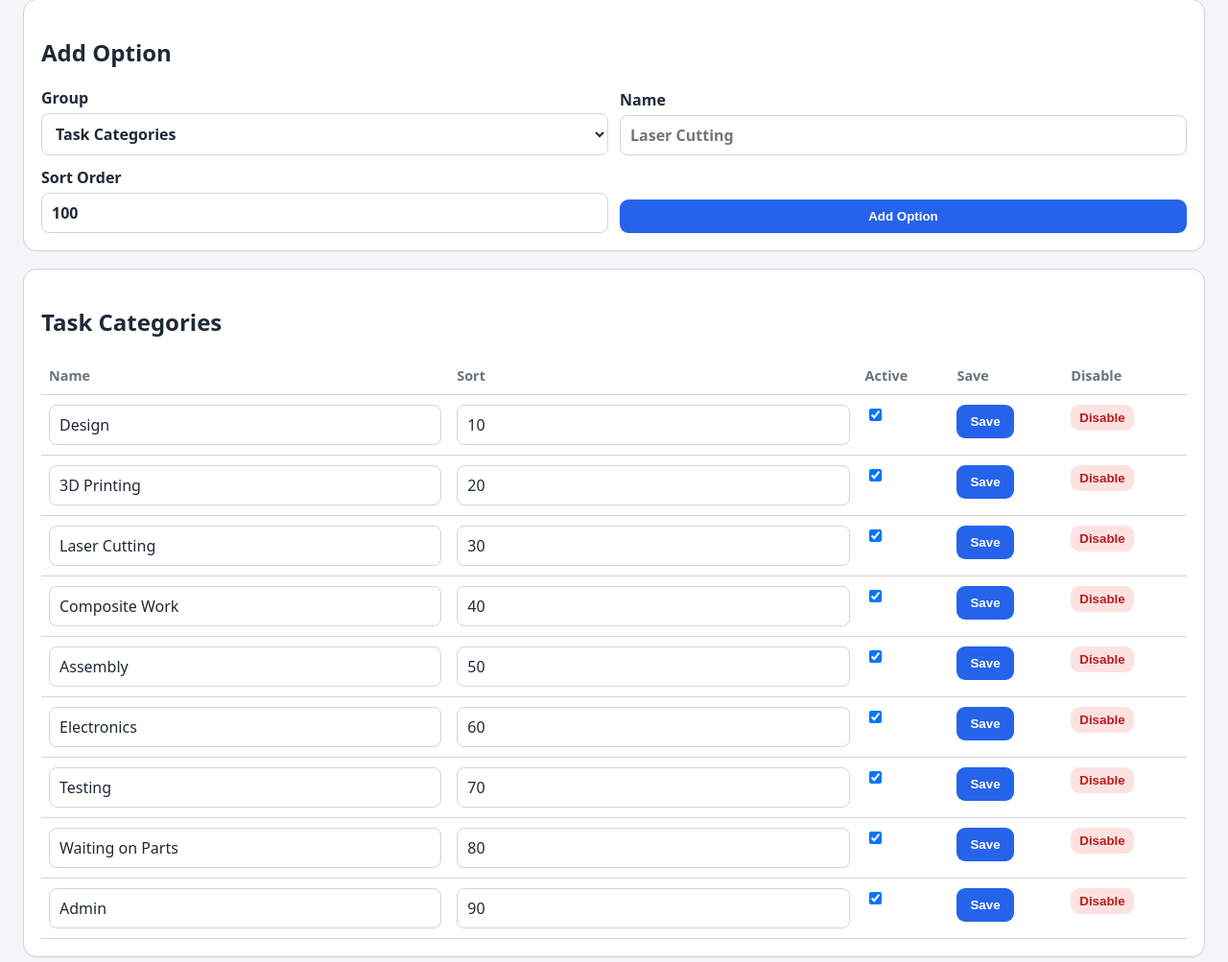
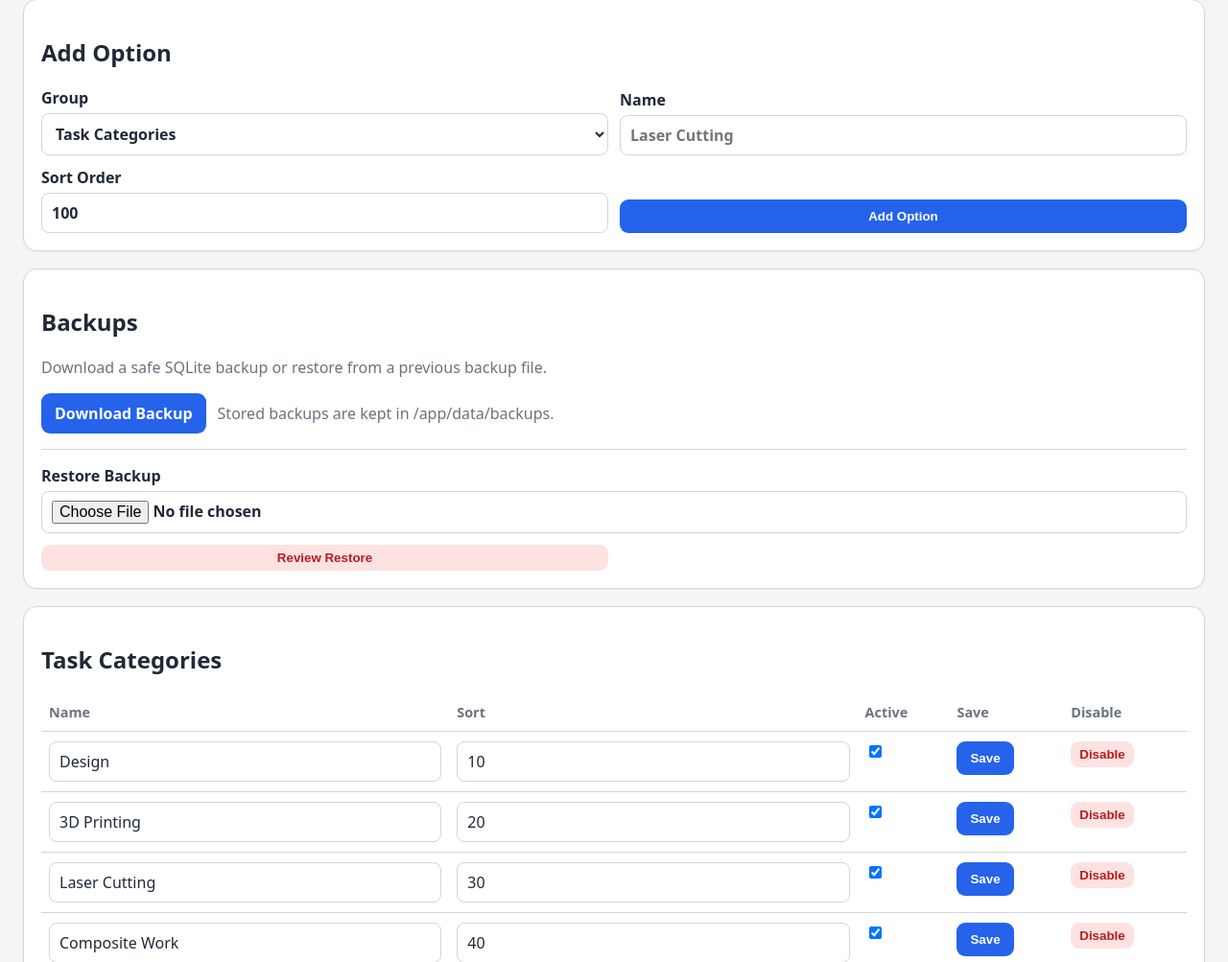
Before and after one commit to SupraSnipe/Project-Ignition, a FastAPI app: page /settings in a window 1280 px wide. Shown: the part 169-1172 px from the top of the page at 96% size. Run offline with FastAPI, Linux system fonts and the light colour scheme; data comes from the database, SQL or seed files in the repository; both versions use the stored data as it was after the commit; parts of the project's set-up code (start-up, migrations or seed data) failed here and were passed over.

Commit message:
v0.0.5 Alpha

```diff
--- a/app/main.py
+++ b/app/main.py
@@ -2,13 +2,14 @@ from __future__ import annotations
 
 import os
 import logging
+import re
 import sqlite3
 from datetime import date, datetime, timedelta
 from pathlib import Path
 from typing import Optional
 
-from fastapi import FastAPI, Form, HTTPException, Request
-from fastapi.responses import RedirectResponse
+from fastapi import FastAPI, File, Form, HTTPException, Request, UploadFile
+from fastapi.responses import FileResponse, RedirectResponse
 from fastapi.staticfiles import StaticFiles
 from fastapi.templating import Jinja2Templates
 from sqlmodel import Field, Session, SQLModel, create_engine, select
@@ -44,6 +45,7 @@ def config_value(name: str, default: str) -> str:
 APP_NAME = config_value("APP_NAME", "Build Planner")
 APP_ENV = config_value("APP_ENV", "development")
 DB_PATH = config_value("DATABASE_PATH", "/app/data/build_planner.db")
+BACKUP_DIR = config_value("BACKUP_DIR", "/app/data/backups")
 LOG_LEVEL = config_value("LOG_LEVEL", "INFO").upper()
 DEFAULT_THEME = config_value("DEFAULT_THEME", "light").lower()
 if DEFAULT_THEME not in {"light", "dark"}:
@@ -56,6 +58,7 @@ logging.basicConfig(
 logger = logging.getLogger("project_ignition")
 
 Path(DB_PATH).parent.mkdir(parents=True, exist_ok=True)
+Path(BACKUP_DIR).mkdir(parents=True, exist_ok=True)
 
 engine = create_engine(f"sqlite:///{DB_PATH}", connect_args={"check_same_thread": False})
 
@@ -147,6 +150,116 @@ DEFAULT_LOOKUPS = {
         "Logistics",
     ],
 }
+
+EXPECTED_RESTORE_TABLES = {"project", "task", "lookupoption"}
+
+
+def timestamp_slug() -> str:
+    return datetime.now().strftime("%Y-%m-%d_%H%M%S")
+
+
+def backup_name_prefix() -> str:
+    slug = re.sub(r"[^a-z0-9]+", "_", APP_NAME.lower()).strip("_")
+    if slug == "build_planner":
+        return "ignition"
+    return slug or "ignition"
+
+
+def backup_filename(kind: str = "backup") -> str:
+    prefix = backup_name_prefix()
+    if kind == "safety":
+        return f"{prefix}_pre_restore_{timestamp_slug()}.db"
+    if kind == "pending":
+        return f"restore_pending_{timestamp_slug()}.db"
+    return f"{prefix}_backup_{timestamp_slug()}.db"
+
+
+def backup_path(filename: str) -> Path:
+    path = (Path(BACKUP_DIR) / filename).resolve()
+    backup_root = Path(BACKUP_DIR).resolve()
+    if backup_root not in path.parents and path != backup_root:
+        raise HTTPException(status_code=400, detail="Invalid backup path")
+    return path
+
+
+def create_database_backup(kind: str = "backup") -> Path:
+    destination = backup_path(backup_filename(kind))
+    source = sqlite3.connect(DB_PATH)
+    try:
+        target = sqlite3.connect(destination)
+        try:
+            source.backup(target)
+            target.commit()
+        finally:
+            target.close()
+    finally:
+        source.close()
+    logger.info("Created %s database backup at %s", kind, destination)
+    return destination
+
+
+def validate_database_backup(path: Path) -> tuple[bool, str]:
+    if path.suffix.lower() != ".db":
+        return False, "Backup files must use the .db extension."
+
+    try:
+        with path.open("rb") as handle:
+            header = handle.read(16)
+        if header != b"SQLite format 3\x00":
+            return False, "Uploaded file is not a SQLite database."
+
+        connection = sqlite3.connect(f"file:{path}?mode=ro", uri=True)
+        try:
+            quick_check = connection.execute("PRAGMA quick_check").fetchone()
+            if not quick_check or quick_check[0] != "ok":
+                return False, "SQLite integrity check failed."
+            rows = connection.execute(
+                "SELECT name FROM sqlite_master WHERE type = 'table'"
+            ).fetchall()
+            tables = {row[0] for row in rows}
+        finally:
+            connection.close()
+    except sqlite3.Error:
+        logger.exception("Restore validation failed for %s", path)
+        return False, "Uploaded file could not be read as a SQLite database."
+    except OSError:
+        logger.exception("Restore validation could not read %s", path)
+        return False, "Uploaded file could not be read."
+
+    missing = sorted(EXPECTED_RESTORE_TABLES - tables)
+    if missing:
+        return False, f"Backup is missing expected tables: {', '.join(missing)}."
+    return True, ""
+
+
+def pending_restore_path(filename: str) -> Path:
+    if Path(filename).name != filename or not filename.startswith("restore_pending_"):
+        raise HTTPException(status_code=400, detail="Invalid restore file")
+    return backup_path(filename)
+
+
+def restore_database_from_backup(path: Path) -> Path:
+    valid, message = validate_database_backup(path)
+    if not valid:
+        logger.warning("Rejected restore from %s: %s", path, message)
+        raise HTTPException(status_code=400, detail=message)
+
+    safety_backup = create_database_backup(kind="safety")
+    engine.dispose()
+    replacement = sqlite3.connect(path)
+    try:
+        target = sqlite3.connect(DB_PATH)
+        try:
+            replacement.backup(target)
+            target.commit()
+        finally:
+            target.close()
+    finally:
+        replacement.close()
+    logger.info("Restored database from %s after safety backup %s", path, safety_backup)
+    run_migrations()
+    init_db()
+    return safety_backup
 
 
 def table_exists(connection: sqlite3.Connection, table_name: str) -> bool:
@@ -642,6 +755,177 @@ def settings_page(request: Request):
         {
             "lookups": lookups,
             "lookup_groups": LOOKUP_GROUPS,
+            "backup_dir": BACKUP_DIR,
+        },
+    )
+
+
+@app.get("/backups/download")
+def download_backup():
+    try:
+        path = create_database_backup()
+    except Exception:
+        logger.exception("Backup download failed")
+        raise
+    logger.info("Serving database backup download %s", path.name)
+    return FileResponse(path, media_type="application/octet-stream", filename=path.name)
+
+
+@app.post("/backups/restore/preview")
+def preview_restore(request: Request, backup_file: UploadFile = File(...)):
+    original_name = backup_file.filename or ""
+    if not original_name.lower().endswith(".db"):
+        backup_file.file.close()
+        logger.warning("Rejected restore upload with invalid extension: %s", original_name)
+        return render(
+            request,
+            "backup_result.html",
+            {
+                "title": "Restore Rejected",
+                "heading": "Restore Rejected",
+                "message": "Backup files must use the .db extension.",
+                "success": False,
+            },
+            status_code=400,
+        )
+
+    pending = backup_path(backup_filename("pending"))
+    try:
+        with pending.open("wb") as destination:
+            while chunk := backup_file.file.read(1024 * 1024):
+                destination.write(chunk)
+
+        valid, message = validate_database_backup(pending)
+        if not valid:
+            pending.unlink(missing_ok=True)
+            logger.warning("Rejected restore upload %s: %s", original_name, message)
+            return render(
+                request,
+                "backup_result.html",
+                {
+                    "title": "Restore Rejected",
+                    "heading": "Restore Rejected",
+                    "message": message,
+                    "success": False,
+                },
+                status_code=400,
+            )
+    except Exception:
+        pending.unlink(missing_ok=True)
+        logger.exception("Restore preview failed for %s", original_name)
+        return render(
+            request,
+            "backup_result.html",
+            {
+                "title": "Restore Error",
+                "heading": "Restore Error",
+                "message": "The uploaded backup could not be prepared for restore.",
+                "success": False,
+            },
+            status_code=500,
+        )
+    finally:
+        backup_file.file.close()
+
+    logger.info("Staged restore upload %s as %s", original_name, pending.name)
+    return render(
+        request,
+        "backup_confirm.html",
+        {
+            "title": "Confirm Restore",
+            "pending_file": pending.name,
+            "original_name": original_name,
+        },
+    )
+
+
+@app.post("/backups/restore/confirm")
+def confirm_restore(
+    request: Request,
+    pending_file: str = Form(...),
+    confirm_restore: str = Form("off"),
+):
+    if confirm_restore != "on":
+        logger.warning("Restore confirmation missing for %s", pending_file)
+        return render(
+            request,
+            "backup_result.html",
+            {
+                "title": "Restore Not Confirmed",
+                "heading": "Restore Not Confirmed",
+                "message": "Check the confirmation box before restoring a backup.",
+                "success": False,
+            },
+            status_code=400,
+        )
+
+    try:
+        path = pending_restore_path(pending_file)
+    except HTTPException as exc:
+        logger.warning("Restore rejected for invalid pending file %s: %s", pending_file, exc.detail)
+        return render(
+            request,
+            "backup_result.html",
+            {
+                "title": "Restore Rejected",
+                "heading": "Restore Rejected",
+                "message": str(exc.detail),
+                "success": False,
+            },
+            status_code=exc.status_code,
+        )
+
+    if not path.exists():
+        return render(
+            request,
+            "backup_result.html",
+            {
+                "title": "Restore File Missing",
+                "heading": "Restore File Missing",
+                "message": "The staged restore file could not be found. Upload it again and retry.",
+                "success": False,
+            },
+            status_code=400,
+        )
+
+    try:
+        safety_backup = restore_database_from_backup(path)
+        path.unlink(missing_ok=True)
+    except HTTPException as exc:
+        logger.warning("Restore rejected for %s: %s", path, exc.detail)
+        return render(
+            request,
+            "backup_result.html",
+            {
+                "title": "Restore Rejected",
+                "heading": "Restore Rejected",
+                "message": str(exc.detail),
+                "success": False,
+            },
+            status_code=exc.status_code,
+        )
+    except Exception:
+        logger.exception("Restore failed for %s", path)
+        return render(
+            request,
+            "backup_result.html",
+            {
+                "title": "Restore Error",
+                "heading": "Restore Error",
+                "message": "Restore failed. The existing database was not intentionally replaced.",
+                "success": False,
+            },
+            status_code=500,
+        )
+
+    return render(
+        request,
+        "backup_result.html",
+        {
+            "title": "Restore Complete",
+            "heading": "Restore Complete",
+            "message": f"Database restored. A pre-restore safety backup was saved as {safety_backup.name}. Reload the app if any page still shows old data.",
+            "success": True,
         },
     )
 
--- a/app/static/style.css
+++ b/app/static/style.css
@@ -222,6 +222,19 @@ th { color: var(--muted); font-size: .9rem; }
   flex-wrap: wrap;
 }
 
+.backup-actions {
+  display: flex;
+  align-items: center;
+  gap: 12px;
+  flex-wrap: wrap;
+  margin-bottom: 16px;
+}
+
+.backup-restore-form {
+  border-top: 1px solid var(--line);
+  padding-top: 16px;
+}
+
 .inline-form { margin: 0; }
 
 .form-actions, .item-actions {
--- a/app/templates/settings.html
+++ b/app/templates/settings.html
@@ -18,6 +18,21 @@
     <label>Name <input name="name" required placeholder="Laser Cutting"></label>
     <label>Sort Order <input name="sort_order" type="number" value="100"></label>
     <button type="submit">Add Option</button>
+  </form>
+</section>
+
+<section class="card" id="backups">
+  <h2>Backups</h2>
+  <p class="muted">Download a safe SQLite backup or restore from a previous backup file.</p>
+  <div class="backup-actions">
+    <a class="button" href="/backups/download">Download Backup</a>
+    <span class="muted">Stored backups are kept in {{ backup_dir }}.</span>
+  </div>
+  <form method="post" action="/backups/restore/preview" enctype="multipart/form-data" class="form-grid backup-restore-form">
+    <label class="span-2">Restore Backup
+      <input name="backup_file" type="file" accept=".db" required>
+    </label>
+    <button class="danger-button" type="submit">Review Restore</button>
   </form>
 </section>
 
--- a/docker-compose.yml
+++ b/docker-compose.yml
@@ -8,6 +8,7 @@ services:
       APP_NAME: Build Planner
       APP_ENV: production
       DATABASE_PATH: /app/data/build_planner.db
+      BACKUP_DIR: /app/data/backups
       LOG_LEVEL: INFO
       DEFAULT_THEME: light
     volumes:
```
Also changed, not shown: app/templates/backup_confirm.html (added, +24 -0 lines), app/templates/backup_result.html (added, +18 -0 lines), docs/DATABASE.md (+38 -0 lines), docs/ROADMAP.md (+2 -2 lines), README.md, data/backups/ignition_backup_2026-06-28_110358.db (added), data/backups/ignition_pre_restore_2026-06-28_110442.db (added), docs/CHANGELOG.md, 2 other files.
